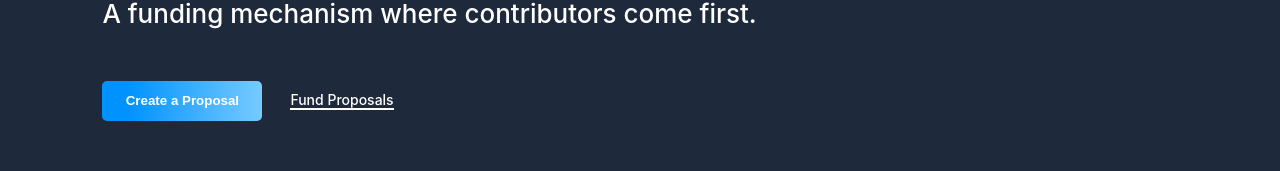
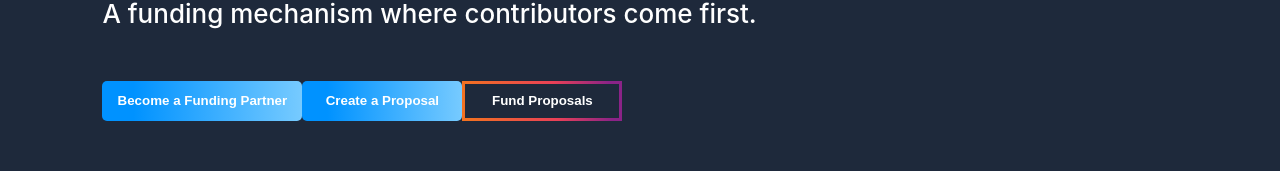
Before and after one commit to SarahKay99/proposal-inverter, a React (Create React App) app: page / in a window 1280 px wide. Shown: the part 371-542 px from the top of the page. Built offline with nearby package versions, Linux system fonts and the light colour scheme; no server answers.

Commit message:
Added wallet popup (still positioning)

```diff
--- a/src/components/Home/index.tsx/index.tsx
+++ b/src/components/Home/index.tsx/index.tsx
@@ -25,6 +25,16 @@ export default function Home() {
 
             <CreateProposalButtons>
                 <Button
+                    text="Become a Funding Partner"
+                    color={"blueIce"}
+                    hover={"blueIce"}
+                    width={200}
+                    height={40}
+                    sizeType="px"
+                    onClick={(e: any) => {e.preventDefault()}}
+                    textColor={'white'}
+                />
+                <Button
                     text="Create a Proposal"
                     color={"blueIce"}
                     hover={"blueIce"}
@@ -34,7 +44,17 @@ export default function Home() {
                     onClick={(e: any) => {e.preventDefault()}}
                     textColor={'white'}
                 />
-                <a>Fund Proposals</a>
+                <Button
+                    text="Fund Proposals"
+                    color={"none"}
+                    hover={"none"}
+                    border={"default"}
+                    width={160}
+                    height={40}
+                    sizeType="px"
+                    onClick={(e: any) => {e.preventDefault()}}
+                    textColor={'white'}
+                />
             </CreateProposalButtons>
 
             <VisitApp>
@@ -96,6 +116,8 @@ export default function Home() {
                     sizeType="px"
                     onClick={(e: any) => {e.preventDefault()}}
                 />
+
+
             </ProposalsToFund>
 
             <ReadOurBlog>
```
